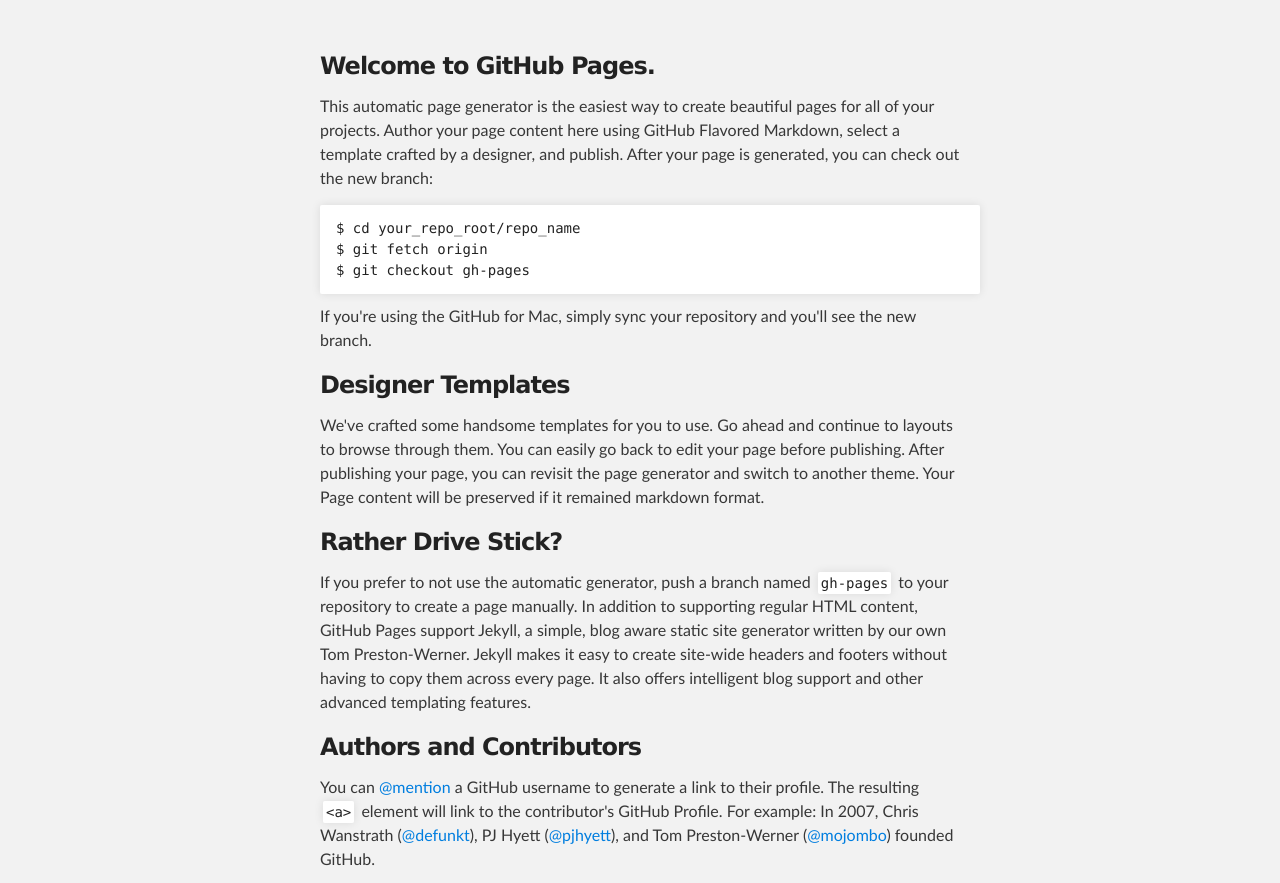
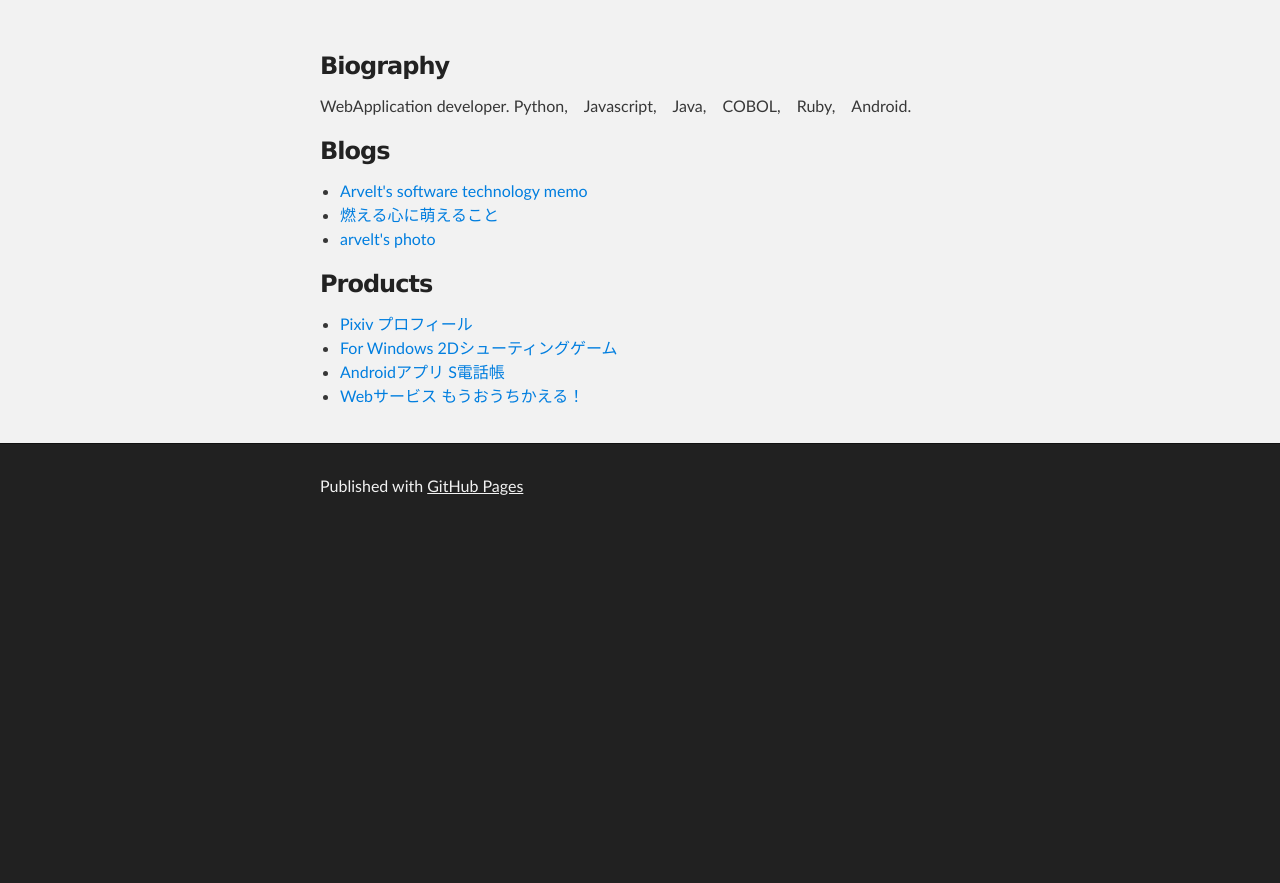
Before and after one commit to arvelt/arvelt.github.io, a plain HTML site: page index.html in a window 1280 px wide. Shown: the part 176-1059 px from the top of the page. After the commit the page ends 800 px from the top, so only its background shows below. Drawn offline with Linux system fonts and the light colour scheme.

Commit message:
Replace master branch with page content via GitHub

```diff
--- a/index.html
+++ b/index.html
@@ -4,11 +4,11 @@
   <head>
     <meta charset='utf-8'>
     <meta http-equiv="X-UA-Compatible" content="chrome=1">
-    <meta name="description" content="Arvelt.GitHub.io : ">
+    <meta name="description" content="Arvelt : ">
 
     <link rel="stylesheet" type="text/css" media="screen" href="stylesheets/stylesheet.css">
 
-    <title>Arvelt.GitHub.io</title>
+    <title>Arvelt</title>
   </head>
 
   <body>
@@ -18,7 +18,7 @@
         <header class="inner">
           <a id="forkme_banner" href="https://github.com/arvelt">View on GitHub</a>
 
-          <h1 id="project_title">Arvelt.GitHub.io</h1>
+          <h1 id="project_title">Arvelt</h1>
           <h2 id="project_tagline"></h2>
 
         </header>
@@ -28,36 +28,28 @@
     <div id="main_content_wrap" class="outer">
       <section id="main_content" class="inner">
         <h3>
-<a id="welcome-to-github-pages" class="anchor" href="#welcome-to-github-pages" aria-hidden="true"><span class="octicon octicon-link"></span></a>Welcome to GitHub Pages.</h3>
+<a id="biography" class="anchor" href="#biography" aria-hidden="true"><span class="octicon octicon-link"></span></a>Biography</h3>
 
-<p>This automatic page generator is the easiest way to create beautiful pages for all of your projects. Author your page content here using GitHub Flavored Markdown, select a template crafted by a designer, and publish. After your page is generated, you can check out the new branch:</p>
-
-<pre><code>$ cd your_repo_root/repo_name
-$ git fetch origin
-$ git checkout gh-pages
-</code></pre>
-
-<p>If you're using the GitHub for Mac, simply sync your repository and you'll see the new branch.</p>
+<p>WebApplication developer. Python,　Javascript,　Java,　COBOL,　Ruby,　Android.</p>
 
 <h3>
-<a id="designer-templates" class="anchor" href="#designer-templates" aria-hidden="true"><span class="octicon octicon-link"></span></a>Designer Templates</h3>
+<a id="blogs" class="anchor" href="#blogs" aria-hidden="true"><span class="octicon octicon-link"></span></a>Blogs</h3>
 
-<p>We've crafted some handsome templates for you to use. Go ahead and continue to layouts to browse through them. You can easily go back to edit your page before publishing. After publishing your page, you can revisit the page generator and switch to another theme. Your Page content will be preserved if it remained markdown format.</p>
+<ul>
+<li><a href="http://arvelt.hatenablog.com/">Arvelt's software technology memo</a></li>
+<li><a href="http://moekokoromoe.blog28.fc2.com/">燃える心に萌えること</a></li>
+<li><a href="http://arvelt.tumblr.com/">arvelt's photo</a></li>
+</ul>
 
 <h3>
-<a id="rather-drive-stick" class="anchor" href="#rather-drive-stick" aria-hidden="true"><span class="octicon octicon-link"></span></a>Rather Drive Stick?</h3>
+<a id="products" class="anchor" href="#products" aria-hidden="true"><span class="octicon octicon-link"></span></a>Products</h3>
 
-<p>If you prefer to not use the automatic generator, push a branch named <code>gh-pages</code> to your repository to create a page manually. In addition to supporting regular HTML content, GitHub Pages support Jekyll, a simple, blog aware static site generator written by our own Tom Preston-Werner. Jekyll makes it easy to create site-wide headers and footers without having to copy them across every page. It also offers intelligent blog support and other advanced templating features.</p>
-
-<h3>
-<a id="authors-and-contributors" class="anchor" href="#authors-and-contributors" aria-hidden="true"><span class="octicon octicon-link"></span></a>Authors and Contributors</h3>
-
-<p>You can <a href="https://github.com/blog/821" class="user-mention">@mention</a> a GitHub username to generate a link to their profile. The resulting <code>&lt;a&gt;</code> element will link to the contributor's GitHub Profile. For example: In 2007, Chris Wanstrath (<a href="https://github.com/defunkt" class="user-mention">@defunkt</a>), PJ Hyett (<a href="https://github.com/pjhyett" class="user-mention">@pjhyett</a>), and Tom Preston-Werner (<a href="https://github.com/mojombo" class="user-mention">@mojombo</a>) founded GitHub.</p>
-
-<h3>
-<a id="support-or-contact" class="anchor" href="#support-or-contact" aria-hidden="true"><span class="octicon octicon-link"></span></a>Support or Contact</h3>
-
-<p>Having trouble with Pages? Check out the documentation at <a href="https://help.github.com/pages">https://help.github.com/pages</a> or contact <a href="mailto:support@github.com">support@github.com</a> and we’ll help you sort it out.</p>
+<ul>
+<li><a href="http://pixiv.me/arvelt">Pixiv プロフィール</a></li>
+<li><a href="https://onedrive.live.com/?cid=57cc363bb94cc1ba&amp;id=57CC363BB94CC1BA%21128&amp;authkey=!AIiyrOD2GwjvNUY">For Windows 2Dシューティングゲーム</a></li>
+<li><a href="https://play.google.com/store/apps/details?id=com.free.simplecontacts.kosoft">Androidアプリ S電話帳</a></li>
+<li><a href="http://go-back-home-now.herokuapp.com/index">Webサービス もうおうちかえる！</a></li>
+</ul>
       </section>
     </div>
 
```
Also changed, not shown: params.json (+1 -1 lines).
